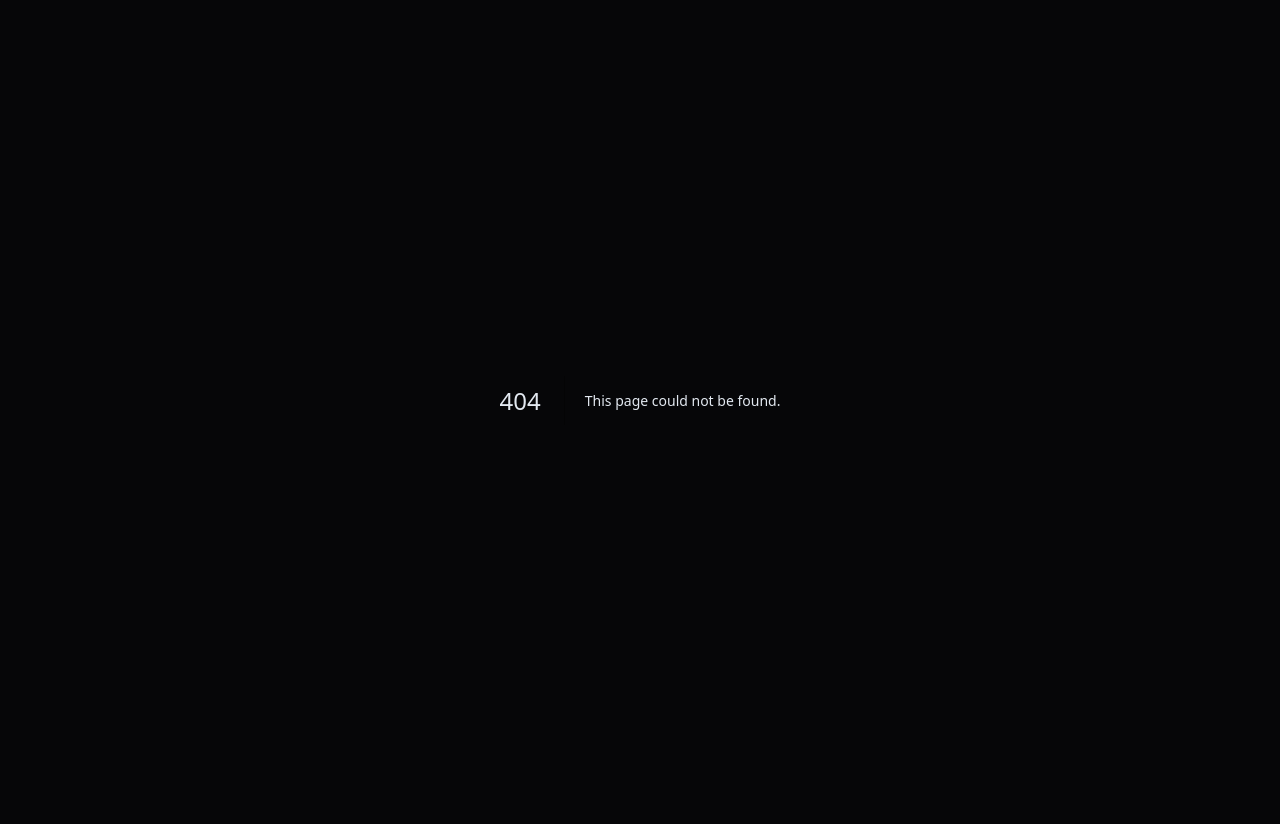
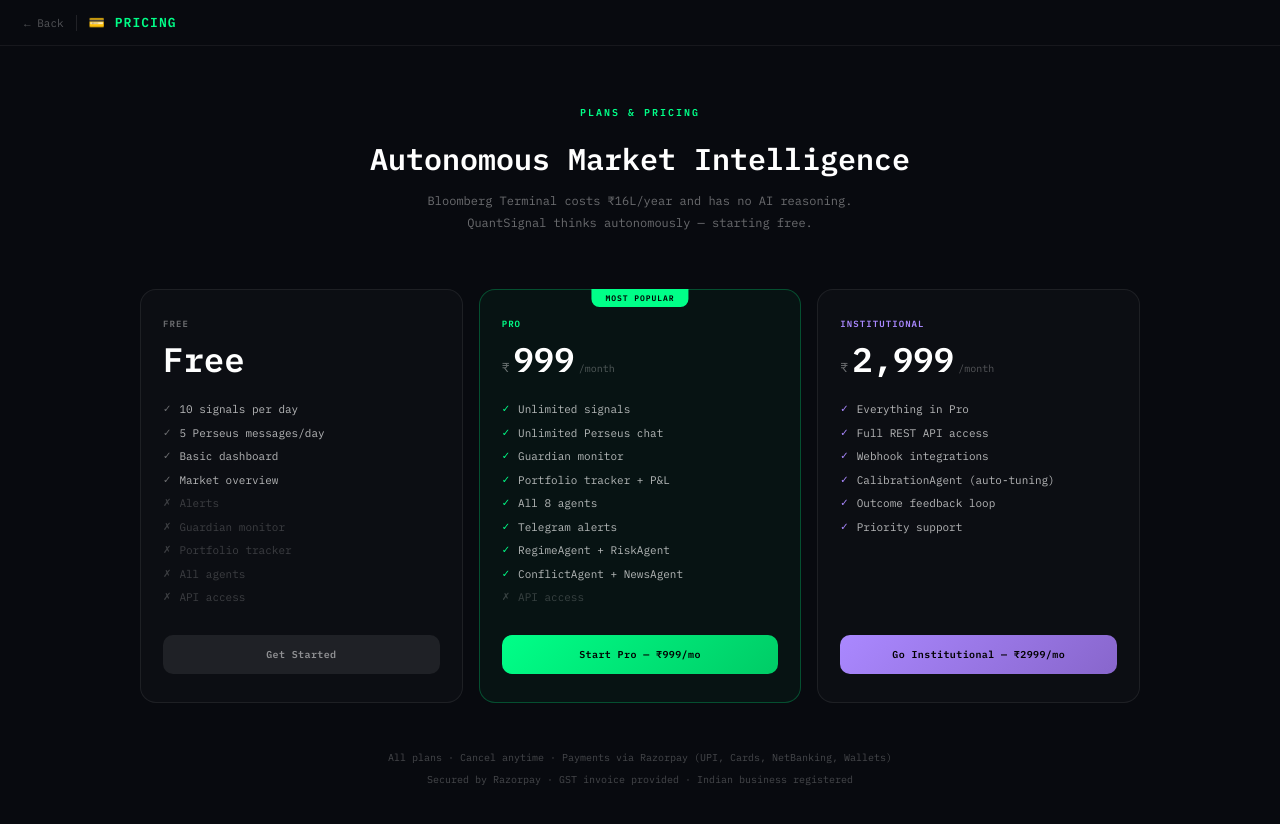
Before and after one commit to MaverickTushar007/quantsignal-web, a Next.js app: page /pricing in a window 1280 px wide. Before the commit this address had no page. Shown: the top 824 px of the page. Before the commit the page ends 800 px from the top, so only its background shows below. Built offline with nearby package versions, Linux system fonts and the light colour scheme.

Commit message:
feat: pricing page with Razorpay checkout modal

```diff
--- /dev/null
+++ b/app/pricing/page.tsx
@@ -0,0 +1,166 @@
+"use client";
+import { useState } from "react";
+
+const API = "https://quantsignal-api-production.up.railway.app/api/v1";
+
+const PLANS = [
+  {
+    id: "free", name: "Free", price: 0, color: "rgba(255,255,255,0.4)",
+    features: ["10 signals per day","5 Perseus messages/day","Basic dashboard","Market overview"],
+    locked: ["Alerts","Guardian monitor","Portfolio tracker","All agents","API access"],
+    cta: "Get Started", highlight: false,
+  },
+  {
+    id: "pro", name: "Pro", price: 999, color: "#00ff88",
+    features: ["Unlimited signals","Unlimited Perseus chat","Guardian monitor","Portfolio tracker + P&L","All 8 agents","Telegram alerts","RegimeAgent + RiskAgent","ConflictAgent + NewsAgent"],
+    locked: ["API access"],
+    cta: "Start Pro — ₹999/mo", highlight: true,
+  },
+  {
+    id: "institutional", name: "Institutional", price: 2999, color: "#aa88ff",
+    features: ["Everything in Pro","Full REST API access","Webhook integrations","CalibrationAgent (auto-tuning)","Outcome feedback loop","Priority support"],
+    locked: [],
+    cta: "Go Institutional — ₹2999/mo", highlight: false,
+  },
+];
+
+declare global { interface Window { Razorpay: any; } }
+
+export default function PricingPage() {
+  const [loading, setLoading] = useState<string | null>(null);
+
+  const loadRazorpay = (): Promise<boolean> => {
+    return new Promise(resolve => {
+      if (window.Razorpay) return resolve(true);
+      const s = document.createElement("script");
+      s.src = "https://checkout.razorpay.com/v1/checkout.js";
+      s.onload = () => resolve(true);
+      s.onerror = () => resolve(false);
+      document.body.appendChild(s);
+    });
+  };
+
+  const handleCheckout = async (planId: string) => {
+    if (planId === "free") { window.location.href = "/auth"; return; }
+    setLoading(planId);
+    try {
+      const loaded = await loadRazorpay();
+      if (!loaded) { alert("Failed to load Razorpay. Check your connection."); return; }
+
+      const userId = localStorage.getItem("sb_user_id") || "anonymous";
+      const email  = localStorage.getItem("sb_user_email") || "";
+
+      const res = await fetch(API + "/billing/create-subscription", {
+        method: "POST",
+        headers: { "Content-Type": "application/json", "x-user-id": userId },
+        body: JSON.stringify({ tier: planId, email }),
+      });
+      const data = await res.json();
+      if (!data.subscription_id) { alert("Could not create subscription. Try again."); return; }
+
+      const options = {
+        key:             data.key_id,
+        subscription_id: data.subscription_id,
+        name:            "QuantSignal",
+        description:     planId === "pro" ? "QuantSignal Pro — ₹999/month" : "QuantSignal Institutional — ₹2999/month",
+        image:           "https://quantsignal.app/logo.png",
+        prefill:         { email },
+        theme:           { color: planId === "pro" ? "#00ff88" : "#aa88ff" },
+        handler: async (response: any) => {
+          // Payment successful — backend webhook will update tier
+          // Show success and redirect
+          alert("Payment successful! Your plan is now active.");
+          window.location.href = "/dashboard";
+        },
+      };
+
+      const rzp = new window.Razorpay(options);
+      rzp.on("payment.failed", (r: any) => {
+        alert("Payment failed: " + r.error.description);
+      });
+      rzp.open();
+    } catch(e) {
+      alert("Something went wrong. Try again.");
+      console.error(e);
+    } finally {
+      setLoading(null);
+    }
+  };
+
+  return (
+    <div style={{ minHeight:"100vh", background:"#080a0f", color:"#e2e8f0", fontFamily:"IBM Plex Mono,monospace" }}>
+      <div style={{ borderBottom:"1px solid rgba(255,255,255,0.06)", padding:"14px 24px", display:"flex", alignItems:"center", gap:12 }}>
+        <a href="/dashboard" style={{ color:"rgba(255,255,255,0.3)", fontSize:11, textDecoration:"none" }}>← Back</a>
+        <div style={{ width:1, height:16, background:"rgba(255,255,255,0.1)" }} />
+        <span style={{ fontSize:13, fontWeight:700, color:"#00ff88", letterSpacing:"0.08em" }}>💳 PRICING</span>
+      </div>
+
+      <div style={{ maxWidth:1000, margin:"0 auto", padding:"60px 24px" }}>
+        <div style={{ textAlign:"center", marginBottom:56 }}>
+          <div style={{ fontSize:10, color:"#00ff88", letterSpacing:"0.2em", marginBottom:12, fontWeight:700 }}>PLANS & PRICING</div>
+          <h1 style={{ fontSize:30, fontWeight:800, color:"#fff", marginBottom:12 }}>Autonomous Market Intelligence</h1>
+          <p style={{ fontSize:12, color:"rgba(255,255,255,0.4)", maxWidth:460, margin:"0 auto", lineHeight:1.8 }}>
+            Bloomberg Terminal costs ₹16L/year and has no AI reasoning.<br/>
+            QuantSignal thinks autonomously — starting free.
+          </p>
+        </div>
+
+        <div style={{ display:"grid", gridTemplateColumns:"repeat(3,1fr)", gap:16 }}>
+          {PLANS.map(plan => (
+            <div key={plan.id} style={{
+              background: plan.highlight ? "rgba(0,255,136,0.04)" : "rgba(255,255,255,0.02)",
+              border:`1px solid ${plan.highlight ? "rgba(0,255,136,0.25)" : "rgba(255,255,255,0.07)"}`,
+              borderRadius:16, padding:"28px 22px", position:"relative" as const,
+              display:"flex", flexDirection:"column" as const,
+            }}>
+              {plan.highlight && (
+                <div style={{ position:"absolute" as const, top:-1, left:"50%", transform:"translateX(-50%)", background:"#00ff88", color:"#000", fontSize:8, fontWeight:800, padding:"4px 14px", borderRadius:"0 0 8px 8px", letterSpacing:"0.12em" }}>
+                  MOST POPULAR
+                </div>
+              )}
+              <div style={{ marginBottom:20 }}>
+                <div style={{ fontSize:9, color:plan.color, fontWeight:700, letterSpacing:"0.12em", marginBottom:8 }}>{plan.name.toUpperCase()}</div>
+                <div style={{ display:"flex", alignItems:"baseline", gap:4 }}>
+                  {plan.price > 0 && <span style={{ fontSize:13, color:"rgba(255,255,255,0.4)" }}>₹</span>}
+                  <span style={{ fontSize:34, fontWeight:800, color:"#fff" }}>{plan.price === 0 ? "Free" : plan.price.toLocaleString()}</span>
+                  {plan.price > 0 && <span style={{ fontSize:10, color:"rgba(255,255,255,0.3)" }}>/month</span>}
+                </div>
+              </div>
+              <div style={{ flex:1, marginBottom:22 }}>
+                {plan.features.map(f => (
+                  <div key={f} style={{ display:"flex", gap:8, marginBottom:7, alignItems:"flex-start" }}>
+                    <span style={{ color:plan.color, fontSize:10, flexShrink:0, marginTop:1 }}>✓</span>
+                    <span style={{ fontSize:11, color:"rgba(255,255,255,0.7)", lineHeight:1.5 }}>{f}</span>
+                  </div>
+                ))}
+                {plan.locked.map(f => (
+                  <div key={f} style={{ display:"flex", gap:8, marginBottom:7, alignItems:"flex-start" }}>
+                    <span style={{ color:"rgba(255,255,255,0.2)", fontSize:10, flexShrink:0, marginTop:1 }}>✗</span>
+                    <span style={{ fontSize:11, color:"rgba(255,255,255,0.2)", lineHeight:1.5 }}>{f}</span>
+                  </div>
+                ))}
+              </div>
+              <button onClick={() => handleCheckout(plan.id)} disabled={loading === plan.id}
+                style={{
+                  width:"100%", border:"none", borderRadius:10, padding:"13px",
+                  fontSize:10, fontWeight:700, fontFamily:"inherit", cursor:"pointer", letterSpacing:"0.04em",
+                  background: plan.highlight ? "linear-gradient(135deg,#00ff88,#00cc66)"
+                    : plan.id === "institutional" ? "linear-gradient(135deg,#aa88ff,#8866cc)"
+                    : "rgba(255,255,255,0.08)",
+                  color: plan.highlight || plan.id === "institutional" ? "#000" : "rgba(255,255,255,0.5)",
+                  opacity: loading === plan.id ? 0.6 : 1,
+                }}>
+                {loading === plan.id ? "⏳ Opening checkout..." : plan.cta}
+              </button>
+            </div>
+          ))}
+        </div>
+
+        <div style={{ textAlign:"center", marginTop:44, fontSize:10, color:"rgba(255,255,255,0.25)", lineHeight:2.2 }}>
+          All plans · Cancel anytime · Payments via Razorpay (UPI, Cards, NetBanking, Wallets)<br/>
+          Secured by Razorpay · GST invoice provided · Indian business registered
+        </div>
+      </div>
+    </div>
+  );
+}
```
